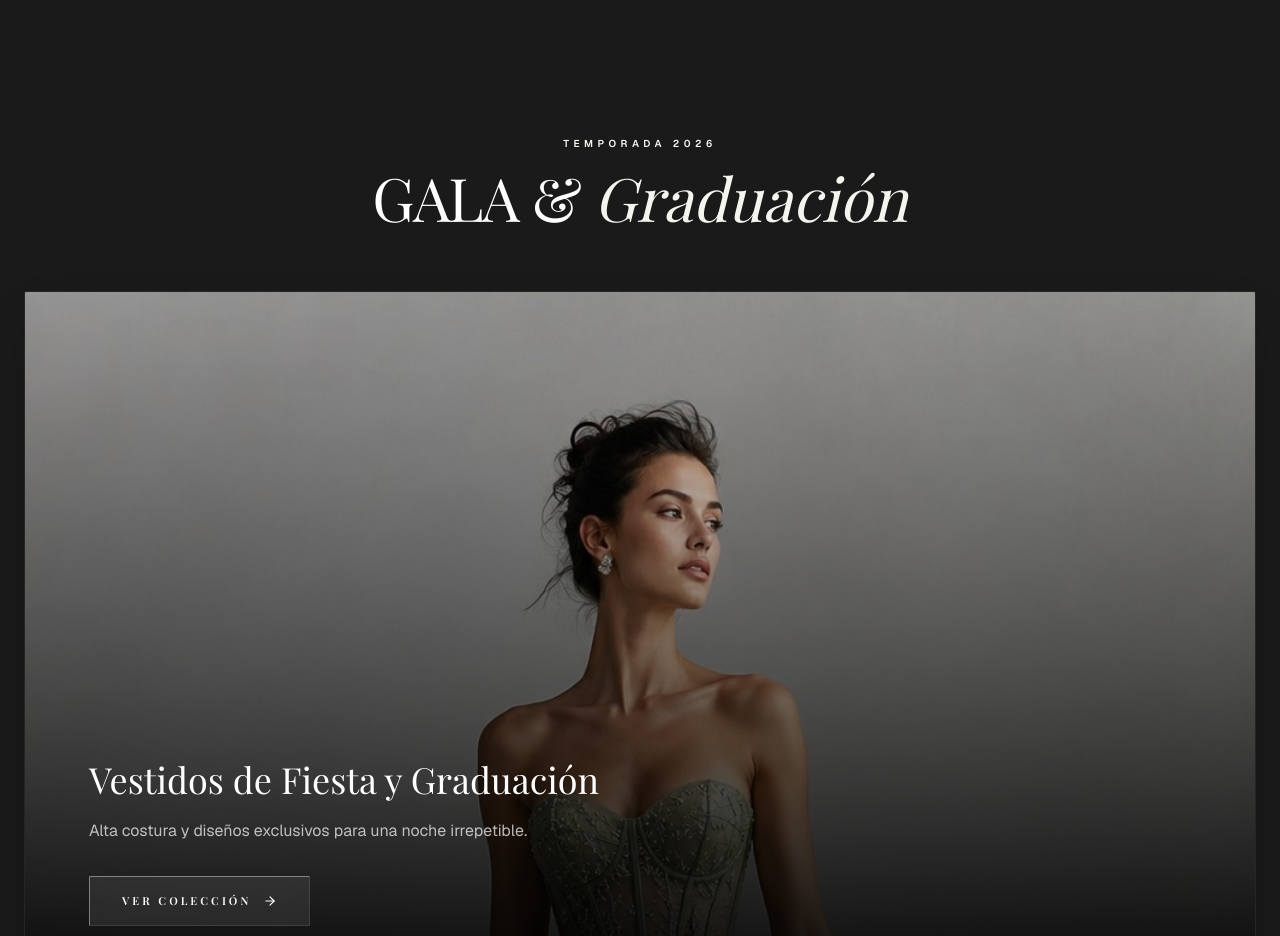
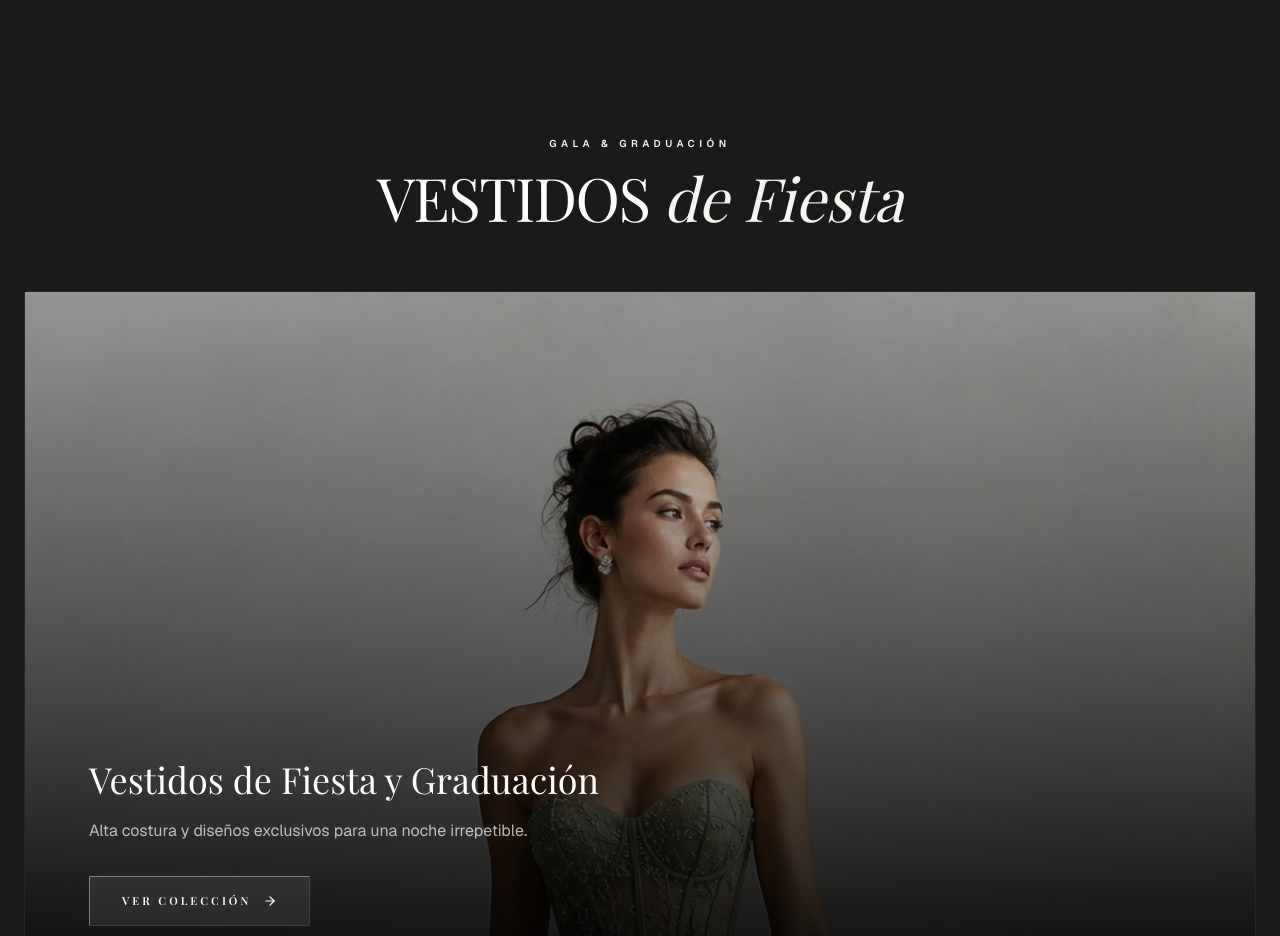
Before and after one commit to Gaz-Style/elena-atelier, a Next.js app: page / in a window 1280 px wide. Shown: the part 840-1776 px from the top of the page. Built offline with nearby package versions, Linux system fonts and the light colour scheme; a web font is replaced by a local one.

Commit message:
UI: Update main heading to Vestidos de Fiesta, subtitle to Gala & Graduacion

```diff
--- a/src/app/page.tsx
+++ b/src/app/page.tsx
@@ -23,10 +23,10 @@ export default function Home() {
         <div className="max-w-7xl mx-auto">
           {/* HEADER OUTSIDE */}
           <div className="text-center mb-10 md:mb-16">
-            <span className="text-[10px] uppercase tracking-[0.45em] font-semibold text-brand-sand block mb-4">Temporada 2026</span>
+            <span className="text-[10px] uppercase tracking-[0.45em] font-semibold text-brand-sand block mb-4">Gala & Graduación</span>
             <h2 className="font-serif text-4xl md:text-6xl text-white tracking-tight uppercase">
-              Gala & <br className="md:hidden" />
-              <span className="italic text-brand-sand font-serif normal-case tracking-normal">Graduación</span>
+              Vestidos <br className="md:hidden" />
+              <span className="italic text-brand-sand font-serif normal-case tracking-normal">de Fiesta</span>
             </h2>
           </div>
 
```
